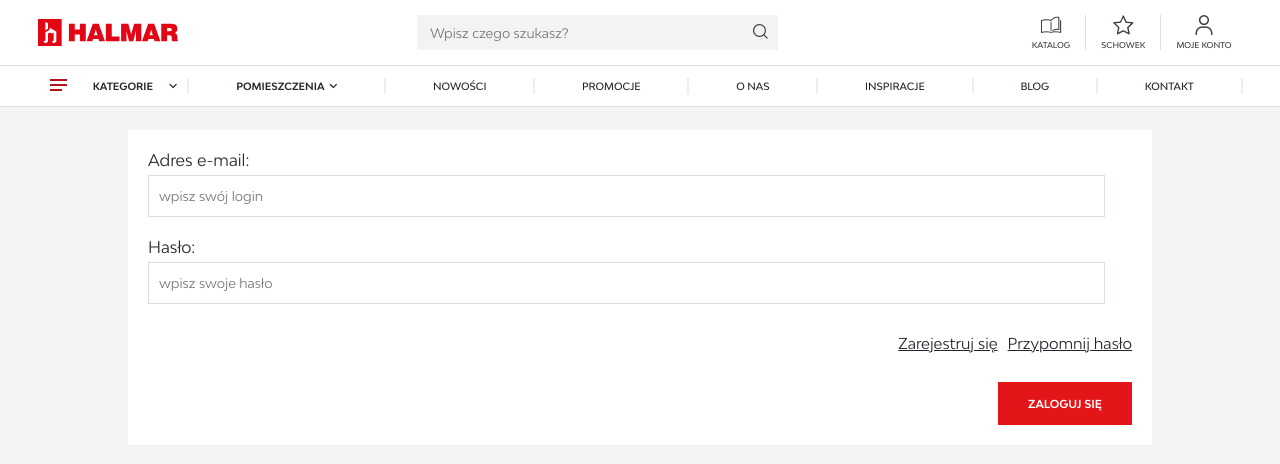
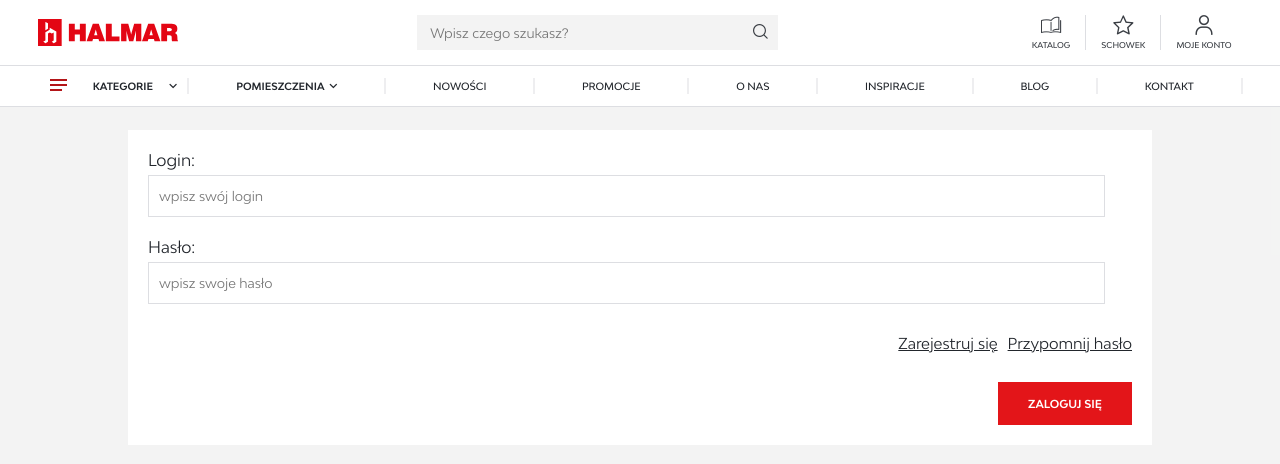
Before and after one commit to Cyklotymia/Halmar, a React app: page /account in a window 1280 px wide. Shown: the top 464 px of the page. Built offline with nearby package versions, Linux system fonts and the light colour scheme.

Commit message:
logging is working

```diff
--- a/src/redux/account.js
+++ b/src/redux/account.js
@@ -13,8 +13,10 @@ export const accountSlice = createSlice({
      if (loginObj.payload.login === "login" && loginObj.payload.pass === "haslo") {
          state.isUserLogged=true
          state.warningLogged=false
+         console.log('zalogowany');
      }else{
         state.warningLogged=true
+        console.log('niezalogowany');
      }
     },
 
--- a/src/tools/Account.jsx
+++ b/src/tools/Account.jsx
@@ -1,9 +1,8 @@
-import React from "react";
+import React, { useState } from "react";
 import { useDispatch, useSelector } from "react-redux";
 import { userLogged } from "../redux/account";
 import { Link } from "react-router-dom";
 import AccountLogged from "./AccountLogged";
-
 
 // onClick={()=>{
 //     dispatch(userLogged({login:"login",pass:"haslo"}))
@@ -13,37 +12,76 @@ import AccountLogged from "./AccountLogged";
 function Account() {
   const dispatch = useDispatch();
   const { isUserLogged } = useSelector((state) => state.account);
-  console.log(isUserLogged);
+  const [passInputHandler, setPassInputHandler] = useState("");
+  const [logInputHandler, setLogInputHandler] = useState("");
+  const handleSubmit = (e) => {
+    e.preventDefault();
+    const loginObj = {
+      login: logInputHandler,
+      pass: passInputHandler,
+    };
+    dispatch(userLogged(loginObj))
+    setPassInputHandler("")
+    setLogInputHandler("")
+  };
 
   return (
-      <>
-    {!isUserLogged && <div className ="logIn">
-        <h2 className="logIn__header">logowanie</h2>
-        <form className="logIn__form">
-
+    <>
+      {!isUserLogged && (
+        <div className="logIn">
+          <h2 className="logIn__header">logowanie</h2>
+          <form
+            onSubmit={(e) => {
+              handleSubmit(e);
+            }}
+            className="logIn__form"
+          >
             <div className="logIn__form-element">
-            <label htmlFor="login" className="logIn__label">Adres e-mail:</label>
-            <input  className="logIn__input"id="login"type="text" placeholder="wpisz swój login" />
-
+              <label htmlFor="login" className="logIn__label">
+                Login:
+              </label>
+              <input
+                onChange={(e) => {
+                  setLogInputHandler(e.target.value);
+                }}
+                value={logInputHandler}
+                className="logIn__input"
+                id="login"
+                type="text"
+                placeholder="wpisz swój login"
+              />
             </div>
 
             <div className="logIn__form-element">
-            <label htmlFor="pass" className="logIn__label">Hasło:</label>
-            <input className="logIn__input" type="text" id="pass" placeholder="wpisz swoje hasło" />
-
+              <label htmlFor="pass" className="logIn__label">
+                Hasło:
+              </label>
+              <input
+                onChange={(e) => {
+                  setPassInputHandler(e.target.value);
+                }}
+                className="logIn__input"
+                value={passInputHandler}
+                type="text"
+                id="pass"
+                placeholder="wpisz swoje hasło"
+              />
             </div>
             <div className="logIn__form-element--right">
-            <Link to ="/registration"className="logIn__link">Zarejestruj się</Link>
-            <Link to ="/remindPass"className="logIn__link">Przypomnij hasło</Link>
-
+              <Link to="/registration" className="logIn__link">
+                Zarejestruj się
+              </Link>
+              <Link to="/remindPass" className="logIn__link">
+                Przypomnij hasło
+              </Link>
             </div>
-            <button className="helmar__button logIn__button">Zaloguj się</button>
-
-
-
-        </form>
-        </div>}
-    {isUserLogged && <AccountLogged/>}
+            <button className="helmar__button logIn__button">
+              Zaloguj się
+            </button>
+          </form>
+        </div>
+      )}
+      {isUserLogged && <AccountLogged />}
     </>
   );
 }
```
